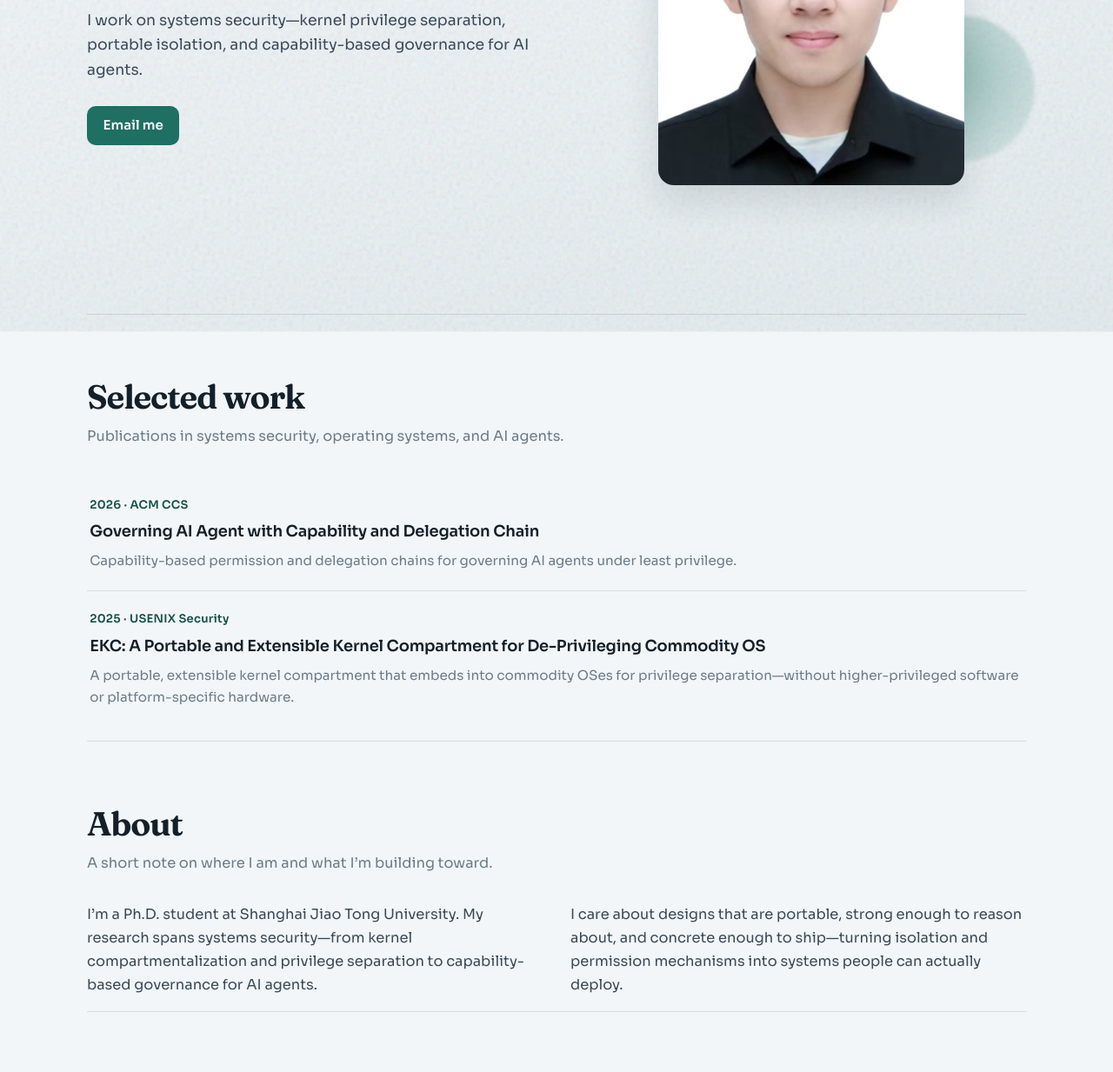
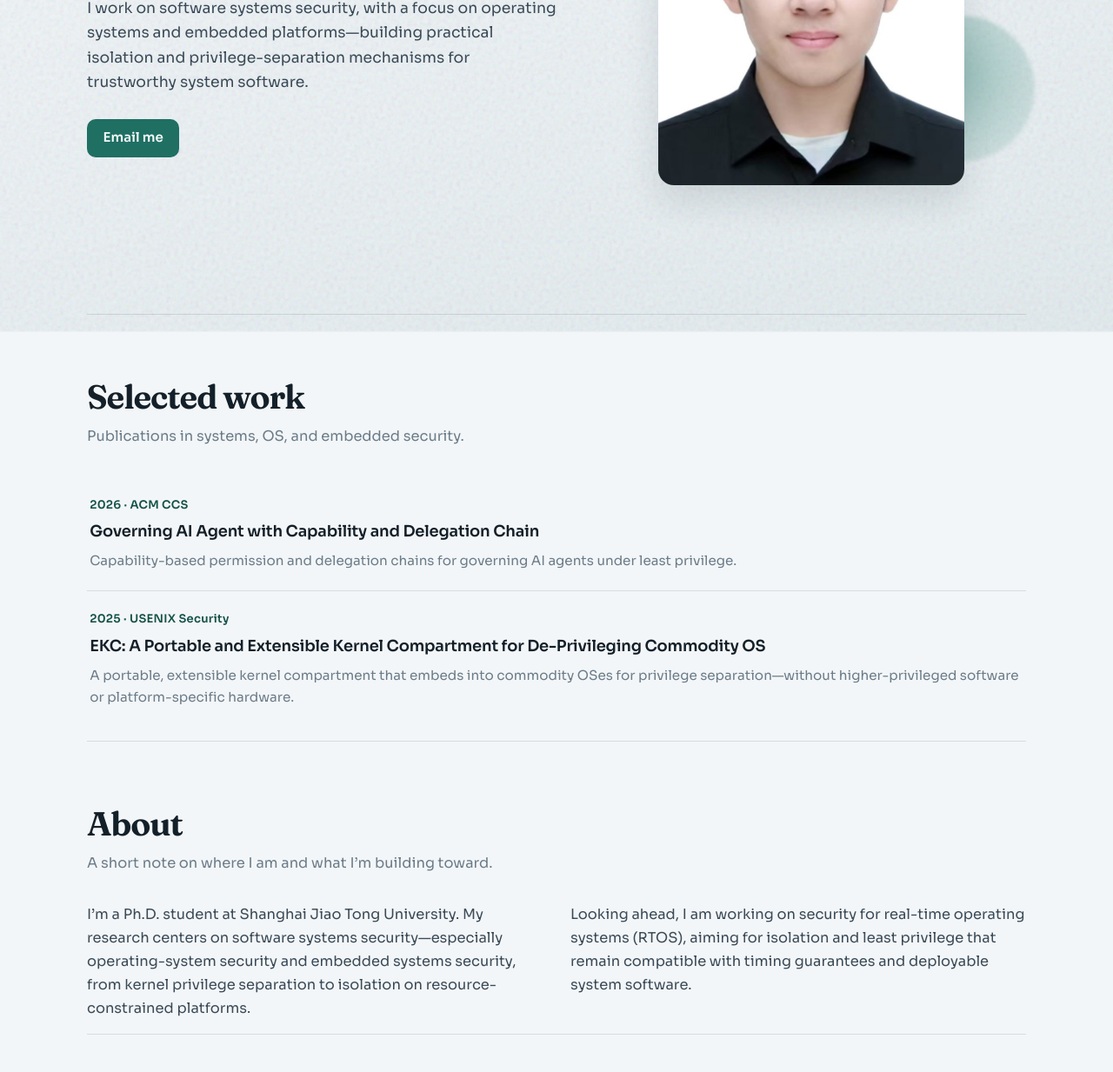
Before and after one commit to Yan-ice/Yan-ice.github.io, a plain HTML site: page index.html in a window 1280 px wide. Shown: the part 419-1652 px from the top of the page at 87% size. Drawn offline with Linux system fonts and the light colour scheme.

Commit message:
Refocus bio on systems, OS, and embedded security with RTOS next.
Co-authored-by: Cursor <cursoragent@cursor.com>

```diff
--- a/index.html
+++ b/index.html
@@ -5,7 +5,7 @@
     <meta name="viewport" content="width=device-width, initial-scale=1" />
     <meta
       name="description"
-      content="Jiaqin Yan (颜嘉钦) — Ph.D. student at Shanghai Jiao Tong University, working on systems security, kernel privilege separation, and AI agent governance."
+      content="Jiaqin Yan (颜嘉钦) — Ph.D. student at Shanghai Jiao Tong University, working on software systems security, OS security, and embedded systems security."
     />
     <title>Jiaqin Yan · 颜嘉钦</title>
     <link rel="icon" href="icon.jpg" type="image/jpeg" />
@@ -37,8 +37,9 @@
           <h1 class="name reveal">Jiaqin Yan</h1>
           <p class="cname reveal">颜嘉钦</p>
           <p class="lede reveal">
-            I work on systems security—kernel privilege separation, portable
-            isolation, and capability-based governance for AI agents.
+            I work on software systems security, with a focus on operating
+            systems and embedded platforms—building practical isolation and
+            privilege-separation mechanisms for trustworthy system software.
           </p>
           <div class="cta-row reveal">
             <a class="btn primary" href="mailto:yan2364728692@gmail.com">Email me</a>
@@ -61,7 +62,7 @@
       <section id="work" class="section">
         <div class="section-head">
           <h2>Selected work</h2>
-          <p>Publications in systems security, operating systems, and AI agents.</p>
+          <p>Publications in systems, OS, and embedded security.</p>
         </div>
         <ul class="work-list">
           <li class="work-item">
@@ -109,13 +110,14 @@
         <div class="about-grid">
           <p>
             I’m a Ph.D. student at Shanghai Jiao Tong University. My research
-            spans systems security—from kernel compartmentalization and
-            privilege separation to capability-based governance for AI agents.
+            centers on software systems security—especially operating-system
+            security and embedded systems security, from kernel privilege
+            separation to isolation on resource-constrained platforms.
           </p>
           <p>
-            I care about designs that are portable, strong enough to reason
-            about, and concrete enough to ship—turning isolation and permission
-            mechanisms into systems people can actually deploy.
+            Looking ahead, I am working on security for real-time operating
+            systems (RTOS), aiming for isolation and least privilege that remain
+            compatible with timing guarantees and deployable system software.
           </p>
         </div>
       </section>
```
